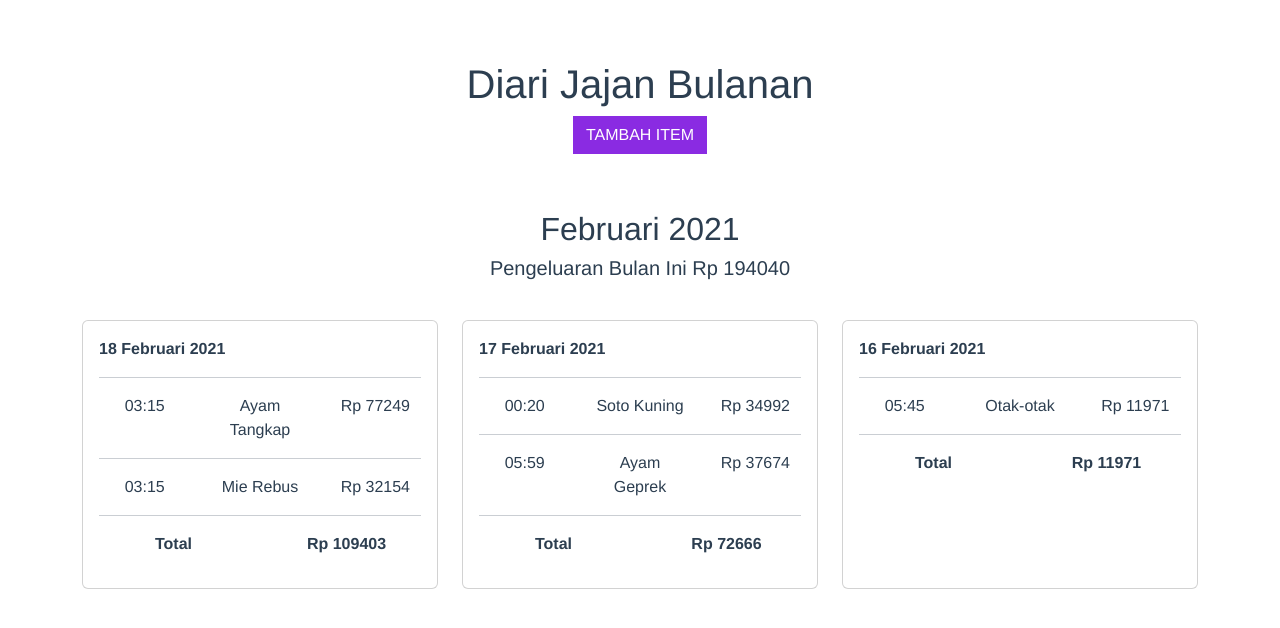
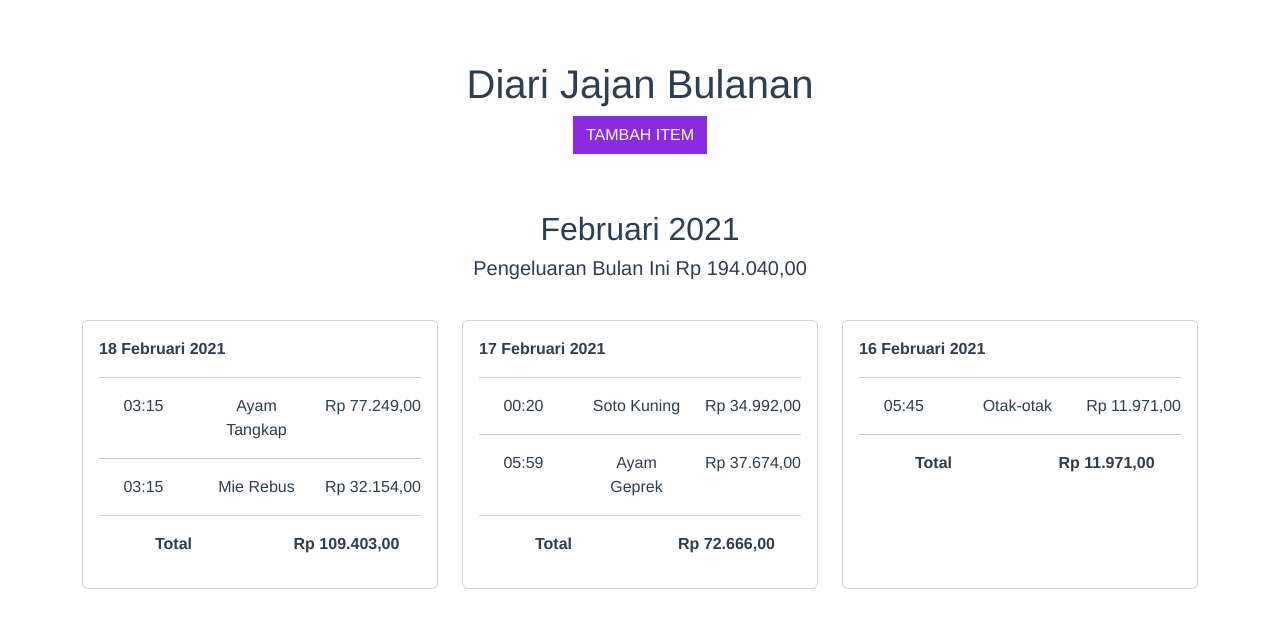
Before and after one commit to Opanpan/kompas-test, a Vue app: page / in a window 1280 px wide. Shown: the top 628 px of the page. Built offline with nearby package versions, Linux system fonts and the light colour scheme; data requests are answered from the project's data file.

Commit message:
Handle format rupiah

```diff
--- a/src/components/CardItem.vue
+++ b/src/components/CardItem.vue
@@ -19,7 +19,7 @@
               <p>{{ item.nama }}</p>
             </div>
             <div class="col">
-              <p>Rp {{ item.pengeluaran }}</p>
+              <p>{{ formatToRupiah(item.pengeluaran) }}</p>
             </div>
           </div>
           <hr class="mt-0" />
@@ -31,7 +31,7 @@
           <p class="fw-bold">Total</p>
         </div>
         <div class="col">
-          <p class="fw-bold">Rp {{ calculateTotal }}</p>
+          <p class="fw-bold">{{ formatToRupiah(calculateTotal) }}</p>
         </div>
       </div>
     </div>
@@ -39,8 +39,13 @@
 </template>
 
 <script>
+import mixFunction from '../mixins/mixReusableFunction'
+
 export default {
   name: 'CardItem',
+  mixins: [
+    mixFunction
+  ],
   props: {
     item: {
       type: Object,
--- a/src/components/ContainerItems.vue
+++ b/src/components/ContainerItems.vue
@@ -4,7 +4,10 @@
       <h2>{{ item }}</h2>
     </div>
     <div class="col-12">
-      <h5>Pengeluaran Bulan Ini Rp {{ calculateTotal(filterItems) }}</h5>
+      <h5>
+        Pengeluaran Bulan Ini
+        {{ formatToRupiah(calculateTotal(filterItems)) }}
+      </h5>
     </div>
 
     <div class="row row-cols-1 row-cols-md-3 g-4 mt-3">
@@ -18,9 +21,11 @@
 <script>
 import { mapState } from 'vuex';
 import CardItem from '../components/CardItem.vue';
+import mixFunction from '../mixins/mixReusableFunction';
 
 export default {
   name: 'ContainerItems',
+  mixins: [mixFunction],
   components: {
     CardItem,
   },
@@ -40,7 +45,10 @@ export default {
     filterItems() {
       let result = [];
       this.items.forEach((i) => {
-        if (this.groupItems[this.index] === i[0].tanggal.slice(3, i[0].tanggal.length)) {
+        if (
+          this.groupItems[this.index] ===
+          i[0].tanggal.slice(3, i[0].tanggal.length)
+        ) {
           result.push(i);
         }
       });
@@ -49,15 +57,15 @@ export default {
   },
   methods: {
     calculateTotal(val) {
-        let result = 0
-        val.forEach(el => {
-            el.forEach(i => {
-                result += i.pengeluaran
-            })
-        })
-        return result;
-    }
-  }
+      let result = 0;
+      val.forEach((el) => {
+        el.forEach((i) => {
+          result += i.pengeluaran;
+        });
+      });
+      return result;
+    },
+  },
 };
 </script>
 
--- /dev/null
+++ b/src/mixins/mixReusableFunction.js
@@ -0,0 +1,13 @@
+ const mixReusableFunction = {
+  methods: {
+    formatToRupiah(number) {
+      const parseNumber = JSON.parse(JSON.stringify(number));
+      return new Intl.NumberFormat('id-ID', {
+        style: 'currency',
+        currency: 'IDR',
+      }).format(parseNumber);
+    },
+  },
+};
+
+export default mixReusableFunction;
```
Also changed, not shown: 1 other file (tests, documents, lock files or other folders).
